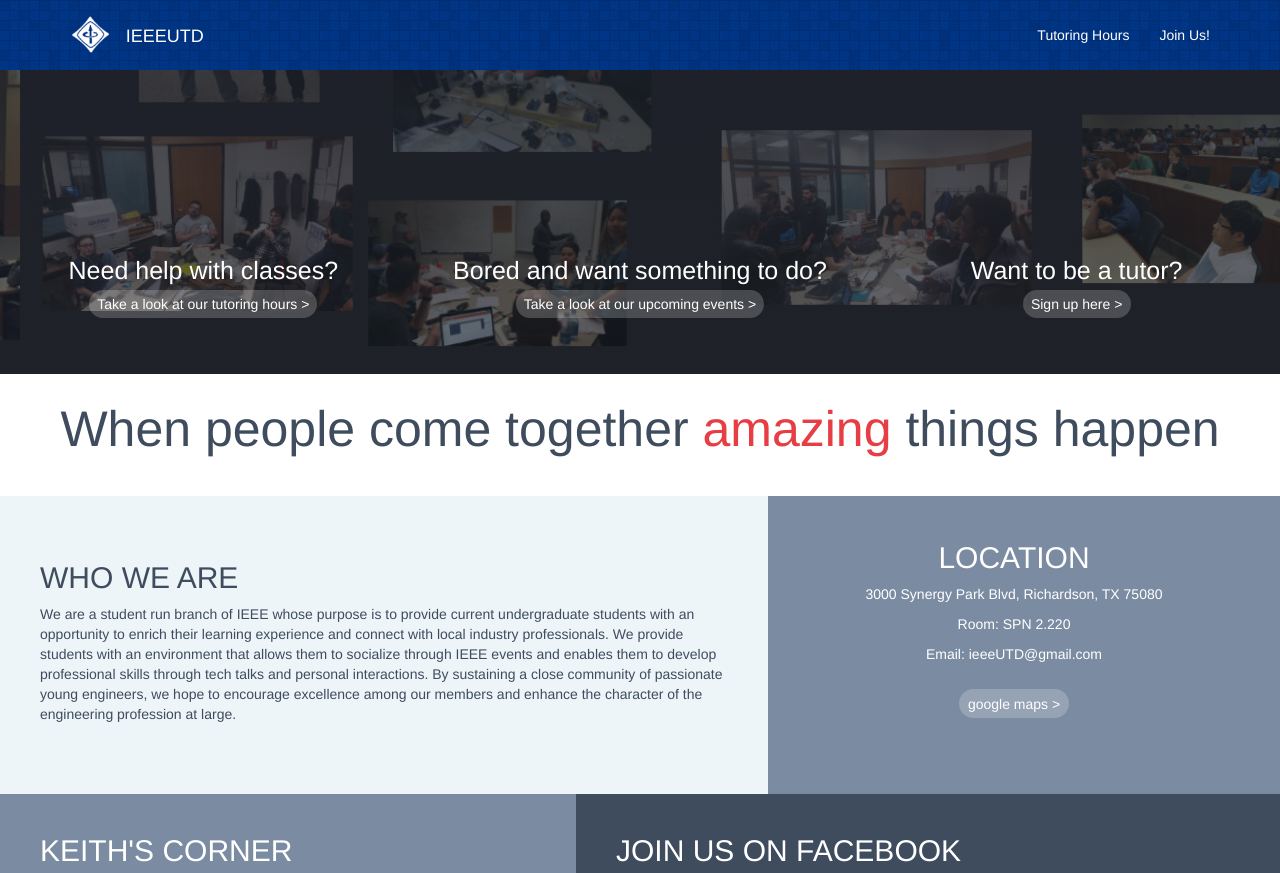
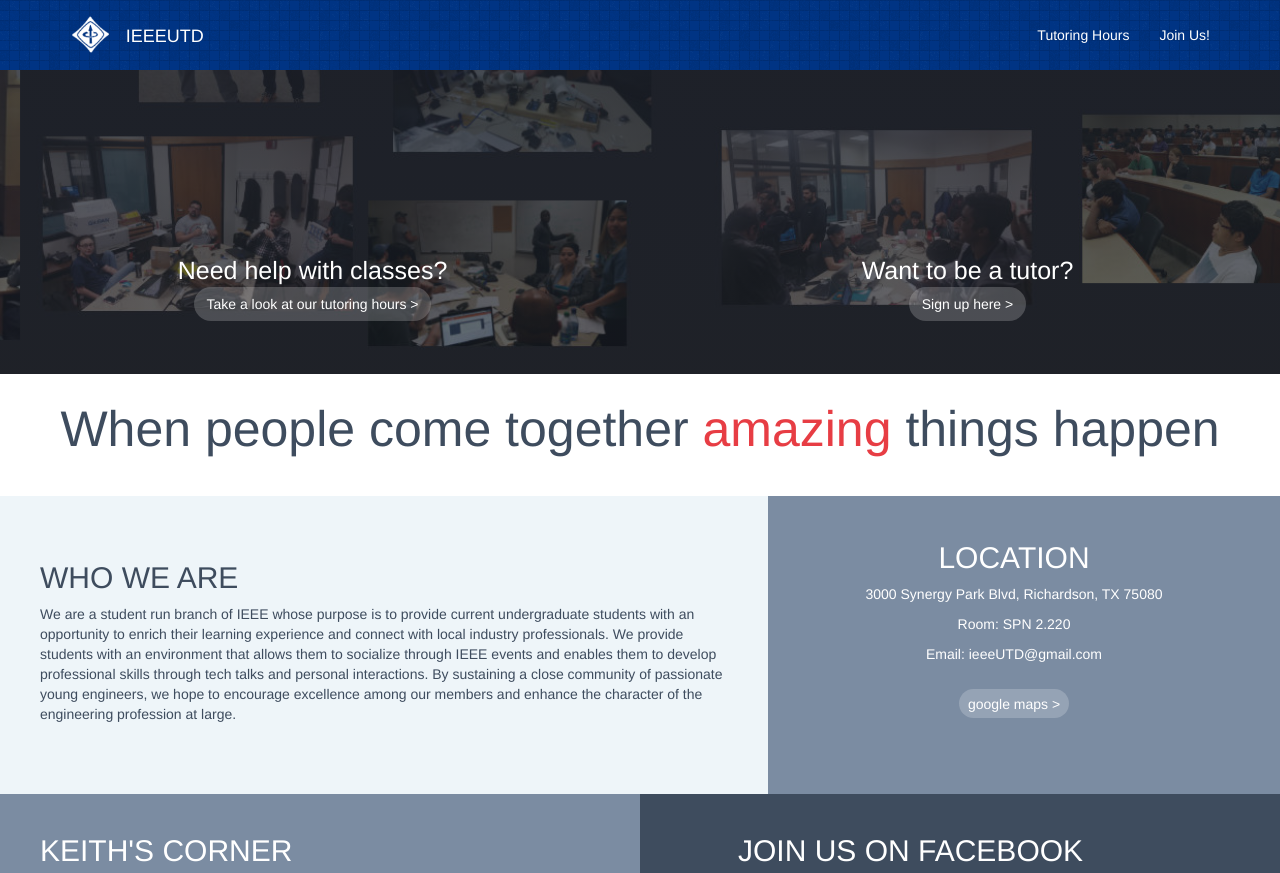
Before and after one commit to IEEEUTD/IEEEUTD.github.io, a Jekyll site: the page index.html, which Jekyll copies as it is, in a window 1280 px wide and 1400 px high, scrolled down 246 px, cut to the strip 0-873 px from the top of the window. Built offline with Jekyll 4.4.1, drawn with Linux system fonts in a browser that asks for light colours.

Commit message:
removed some deadlinks

```diff
--- a/css/mainpage.css
+++ b/css/mainpage.css
@@ -90,7 +90,7 @@ div.header-text
 
 }
 
-div.col-md-4
+div.col-md-6
 {
     margin-left: 0%;
     margin-right: 0%;
@@ -316,14 +316,14 @@ div.middle-text2 p > a.button:hover
 div.upcoming_events
 {
 
-    float: left;
-    width: 55%;
+    float: right;
+    //width: 55%;
 
     background-color: #3e4c5e;
 
     padding-top: 20px;
     padding-bottom: 20px;
-    padding-left: 40px;
+    padding-right: 15%;
 
     text-align: left;
 }
@@ -335,7 +335,7 @@ div.upcoming_events h2
 
 div.sidebar
 {
-    width: 45%;
+    width: 50%;
     float: left;
 
     text-align: left;
@@ -345,7 +345,7 @@ div.sidebar
 
     padding-top: 20px;
     padding-left: 40px;
-    padding-bottom: 20px;
+    padding-bottom: 125px;
     padding-right: 20px;
 }
 
--- a/index.html
+++ b/index.html
@@ -88,15 +88,15 @@
                     </div>
                 </div>
                 <div class="row">
-                    <div class="col-md-4 header-text2">
+                    <div class="col-md-6 header-text2">
                         <h2><a href="#">Need help with classes?</a></h2>
                         <p><a href="Tutoring_Hours.html" class="button">Take a look at our tutoring hours ><a></p>
                     </div>
-                    <div class="col-md-4 header-text3">
+                    <!--div class="col-md-4 header-text3">
                         <h2><a href="#">Bored and want something to do?</a></h2>
                         <p><a href="#" class="button">Take a look at our upcoming events ><a></p>
-                    </div>
-                    <div class="col-md-4 header-text4">
+                    </div-->
+                    <div class="col-md-6 header-text4">
                         <h2><a href="#">Want to be a tutor?</a></h2>
                         <p>
                             <a href="https://docs.google.com/forms/d/e/1FAIpQLSdjeXOgpjXdild4KDvcN-OVXevRbzQpzLoqFenE2fjrmRhV_A/viewform" class="button">Sign up here >
```
